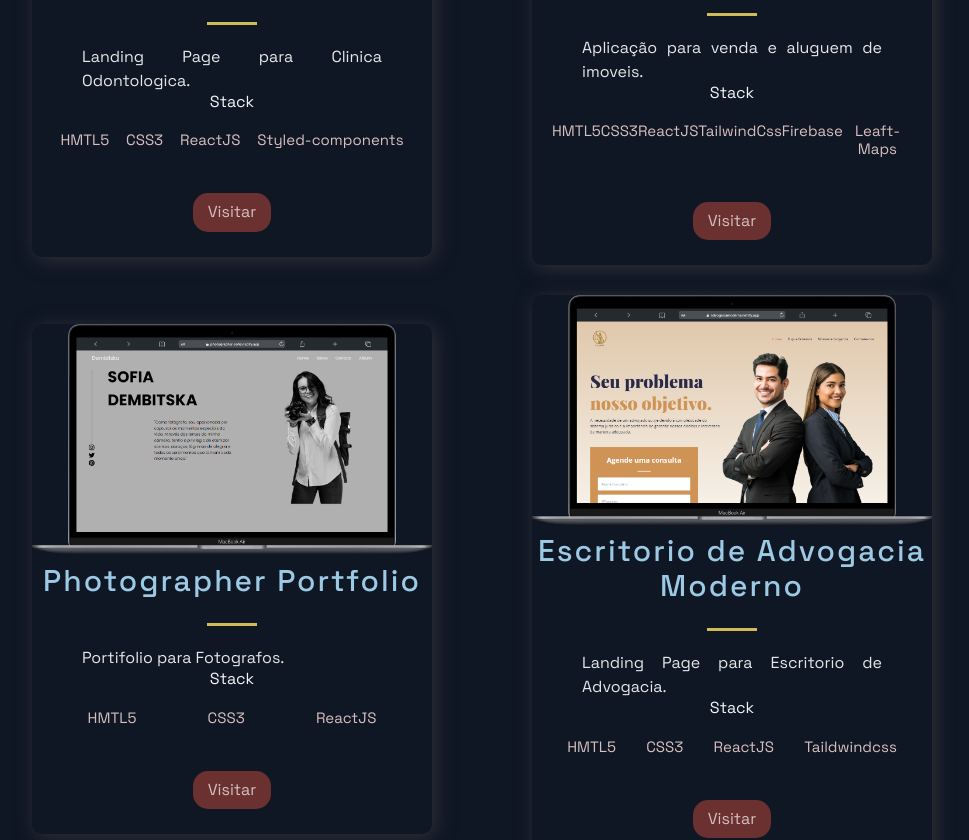
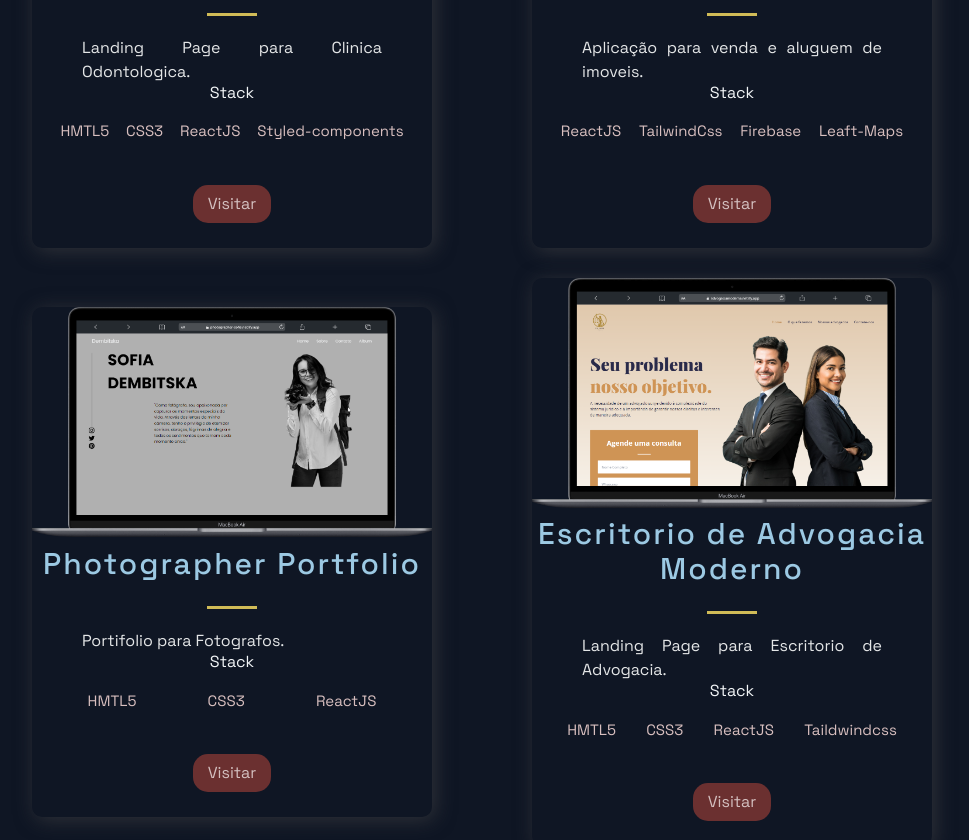
Before and after one commit to ElvisFelix-dev/elvisfelix-portfolio, a Next.js app: page / in a window 1280 px wide. Shown: the part 2320-3160 px from the top of the page, without its empty margins (158-1127 px from the left). Built offline with nearby package versions, Linux system fonts and the light colour scheme.

Commit message:
Update constants.js

```diff
--- a/src/constants/constants.js
+++ b/src/constants/constants.js
@@ -43,7 +43,7 @@ export const projects = [
     title: 'YourHouse',
     description: "Aplicação para venda e aluguem de imoveis.",
     image: '/images/yourhouse.png',
-    tags: ['HMTL5', 'CSS3', 'ReactJS', 'TailwindCss', 'Firebase', 'Leaft-Maps'],
+    tags: ['ReactJS', 'TailwindCss', 'Firebase', 'Leaft-Maps'],
     visit: 'https://houseyour.netlify.app/',
     id: 6,
   },
@@ -67,7 +67,7 @@ export const projects = [
     title: 'CallService',
     description: "Plataforma para gestão de chamada de serviço.",
     image: '/images/callservice.png',
-    tags: ['HMTL5', 'CSS3', 'ReactJS', 'Styled-components', 'Firebase'],
+    tags: ['ReactJS', 'Styled-components', 'Firebase'],
     visit: 'https://callservice.netlify.app/',
     id: 8,
   },
```
